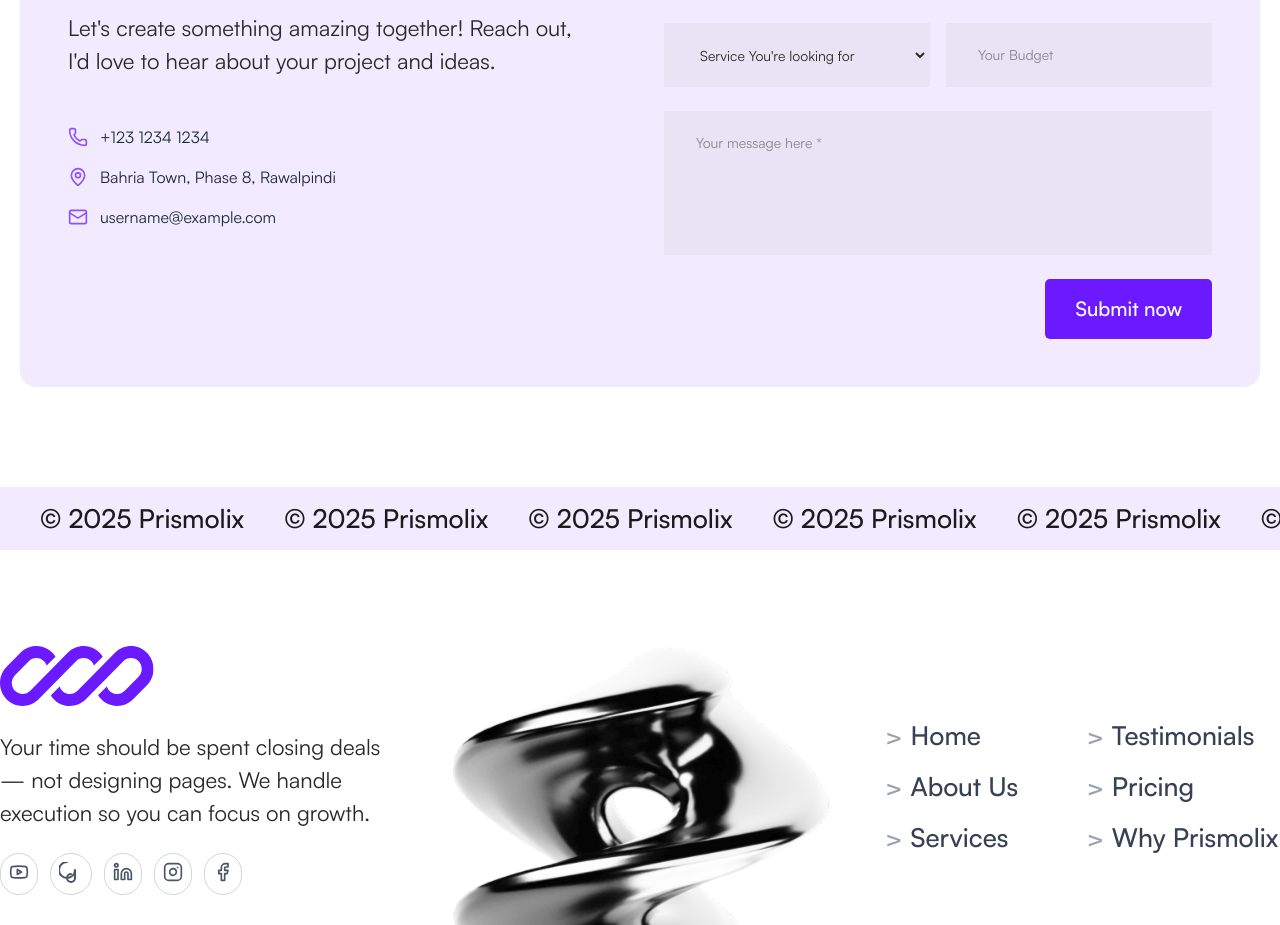
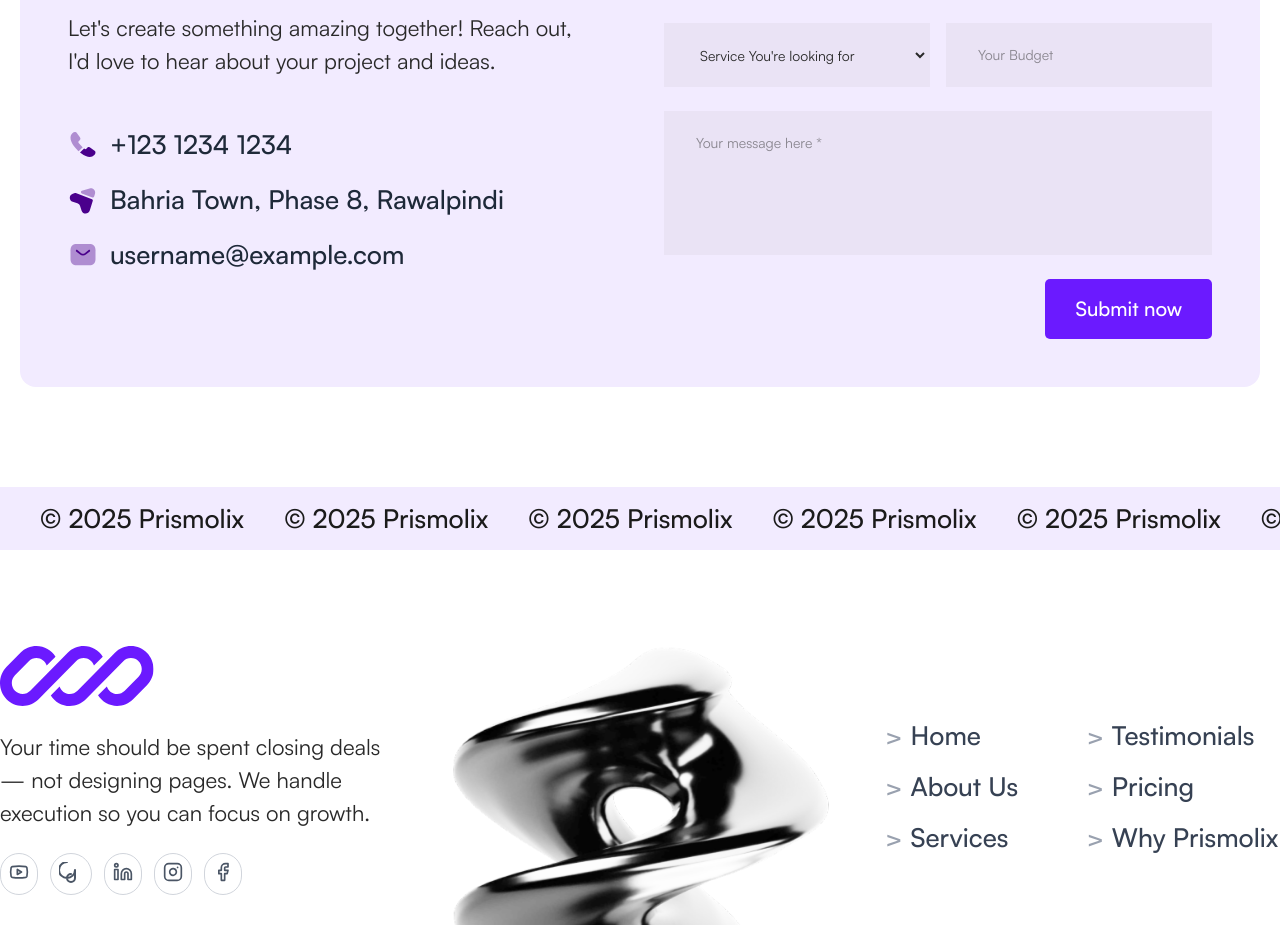
Before and after one commit to MuhammadShameel/Prismolix, a Next.js app: page / in a window 1280 px wide. Shown: the part 4740-5665 px from the top of the page. Built offline with nearby package versions, Linux system fonts and the light colour scheme.

Commit message:
Replace icons in ContactSection with SVGs for improved scalability and styling; update contact details layout

```diff
--- a/app/components/ContactSection.jsx
+++ b/app/components/ContactSection.jsx
@@ -35,19 +35,76 @@ const ContactSection = () => {
                     href="tel:+12312341234"
                     className="flex items-center gap-3 text-gray-800 hover:text-violet-600"
                   >
-                    <Phone size={20} className="text-violet-500" />
-                    <span>+123 1234 1234</span>
+                    {/* <Phone size={20} className="text-violet-500" /> */}
+                    <svg
+                      xmlns="http://www.w3.org/2000/svg"
+                      width="30"
+                      height="31"
+                      viewBox="0 0 30 31"
+                      fill="none"
+                    >
+                      <path
+                        opacity="0.4"
+                        d="M14.7375 18.2625L10.65 22.35C10.2 21.95 9.7625 21.5375 9.3375 21.1125C8.05 19.8125 6.8875 18.45 5.85 17.025C4.825 15.6 4 14.175 3.4 12.7625C2.8 11.3375 2.5 9.975 2.5 8.675C2.5 7.825 2.65 7.0125 2.95 6.2625C3.25 5.5 3.725 4.8 4.3875 4.175C5.1875 3.3875 6.0625 3 6.9875 3C7.3375 3 7.6875 3.075 8 3.225C8.325 3.375 8.6125 3.6 8.8375 3.925L11.7375 8.0125C11.9625 8.325 12.125 8.6125 12.2375 8.8875C12.35 9.15 12.4125 9.4125 12.4125 9.65C12.4125 9.95 12.325 10.25 12.15 10.5375C11.9875 10.825 11.75 11.125 11.45 11.425L10.5 12.4125C10.3625 12.55 10.3 12.7125 10.3 12.9125C10.3 13.0125 10.3125 13.1 10.3375 13.2C10.375 13.3 10.4125 13.375 10.4375 13.45C10.6625 13.8625 11.05 14.4 11.6 15.05C12.1625 15.7 12.7625 16.3625 13.4125 17.025C13.8625 17.4625 14.3 17.8875 14.7375 18.2625Z"
+                        fill="#4A008C"
+                      />
+                      <path
+                        d="M27.4625 23.4123C27.4625 23.7623 27.4 24.1248 27.275 24.4748C27.2375 24.5748 27.2 24.6748 27.15 24.7748C26.9375 25.2248 26.6625 25.6498 26.3 26.0498C25.6875 26.7248 25.0125 27.2123 24.25 27.5248C24.2375 27.5248 24.225 27.5373 24.2125 27.5373C23.475 27.8373 22.675 27.9998 21.8125 27.9998C20.5375 27.9998 19.175 27.6998 17.7375 27.0873C16.3 26.4748 14.8625 25.6498 13.4375 24.6123C12.95 24.2498 12.4625 23.8873 12 23.4998L16.0875 19.4123C16.4375 19.6748 16.75 19.8748 17.0125 20.0123C17.075 20.0373 17.15 20.0748 17.2375 20.1123C17.3375 20.1498 17.4375 20.1623 17.55 20.1623C17.7625 20.1623 17.925 20.0873 18.0625 19.9498L19.0125 19.0123C19.325 18.6998 19.625 18.4623 19.9125 18.3123C20.2 18.1373 20.4875 18.0498 20.8 18.0498C21.0375 18.0498 21.2875 18.0998 21.5625 18.2123C21.8375 18.3248 22.125 18.4873 22.4375 18.6998L26.575 21.6373C26.9 21.8623 27.125 22.1248 27.2625 22.4373C27.3875 22.7498 27.4625 23.0623 27.4625 23.4123Z"
+                        fill="#4A008C"
+                      />
+                    </svg>
+                    <span className="text-[26px] font-medium">
+                      +123 1234 1234
+                    </span>
                   </a>
                   <div className="flex items-center gap-3 text-gray-800">
-                    <MapPin size={20} className="text-violet-500" />
-                    <span>Bahria Town, Phase 8, Rawalpindi</span>
+                    {/* <MapPin size={20} className="text-violet-500" /> */}
+                    <svg
+                      xmlns="http://www.w3.org/2000/svg"
+                      width="30"
+                      height="33"
+                      viewBox="0 0 30 33"
+                      fill="none"
+                    >
+                      <path
+                        d="M13.6119 27.6731L12.074 23.0592C11.6409 21.7776 10.6421 20.7788 9.36044 20.3457L4.74657 18.8077C0.786769 17.4819 0.839803 11.8604 4.82612 10.6318L6.91208 9.99539C7.19493 9.907 7.50429 9.91584 7.78713 10.0219L23.9976 16.1561C24.6605 16.4124 25.014 17.1372 24.8019 17.8089L21.7702 27.5758C20.5416 31.5621 14.9289 31.624 13.6119 27.6731Z"
+                        fill="#4A008C"
+                      />
+                      <path
+                        opacity="0.4"
+                        d="M24.3775 14.3972L13.7621 10.3755C12.5688 9.92472 12.6219 8.20998 13.8416 7.83875L21.6287 5.42575C24.9344 4.40045 28.028 7.49404 27.0027 10.7998L26.1453 13.5486C25.9066 14.2823 25.0935 14.6712 24.3775 14.3972Z"
+                        fill="#4A008C"
+                      />
+                    </svg>
+                    <span className="text-[26px] font-medium">
+                      Bahria Town, Phase 8, Rawalpindi
+                    </span>
                   </div>
                   <a
                     href="mailto:username@example.com"
                     className="flex items-center gap-3 text-gray-800 hover:text-violet-600"
                   >
-                    <Mail size={20} className="text-violet-500" />
-                    <span>username@example.com</span>
+                    {/* <Mail size={20} className="text-violet-500" /> */}
+                    <svg
+                      xmlns="http://www.w3.org/2000/svg"
+                      width="30"
+                      height="31"
+                      viewBox="0 0 30 31"
+                      fill="none"
+                    >
+                      <path
+                        opacity="0.4"
+                        d="M21.25 26.125H8.75C5 26.125 2.5 24.25 2.5 19.875V11.125C2.5 6.75 5 4.875 8.75 4.875H21.25C25 4.875 27.5 6.75 27.5 11.125V19.875C27.5 24.25 25 26.125 21.25 26.125Z"
+                        fill="#4A008C"
+                      />
+                      <path
+                        d="M15 16.5875C13.95 16.5875 12.8875 16.2625 12.075 15.6L8.16253 12.475C7.76253 12.15 7.68753 11.5625 8.01253 11.1625C8.33753 10.7625 8.92504 10.6875 9.32504 11.0125L13.2375 14.1375C14.1875 14.9 15.8 14.9 16.75 14.1375L20.6625 11.0125C21.0625 10.6875 21.6625 10.75 21.975 11.1625C22.3 11.5625 22.2375 12.1625 21.825 12.475L17.9125 15.6C17.1125 16.2625 16.05 16.5875 15 16.5875Z"
+                        fill="#4A008C"
+                      />
+                    </svg>
+                    <span className="text-[26px] font-medium">
+                      username@example.com
+                    </span>
                   </a>
                 </div>
               </div>
```
